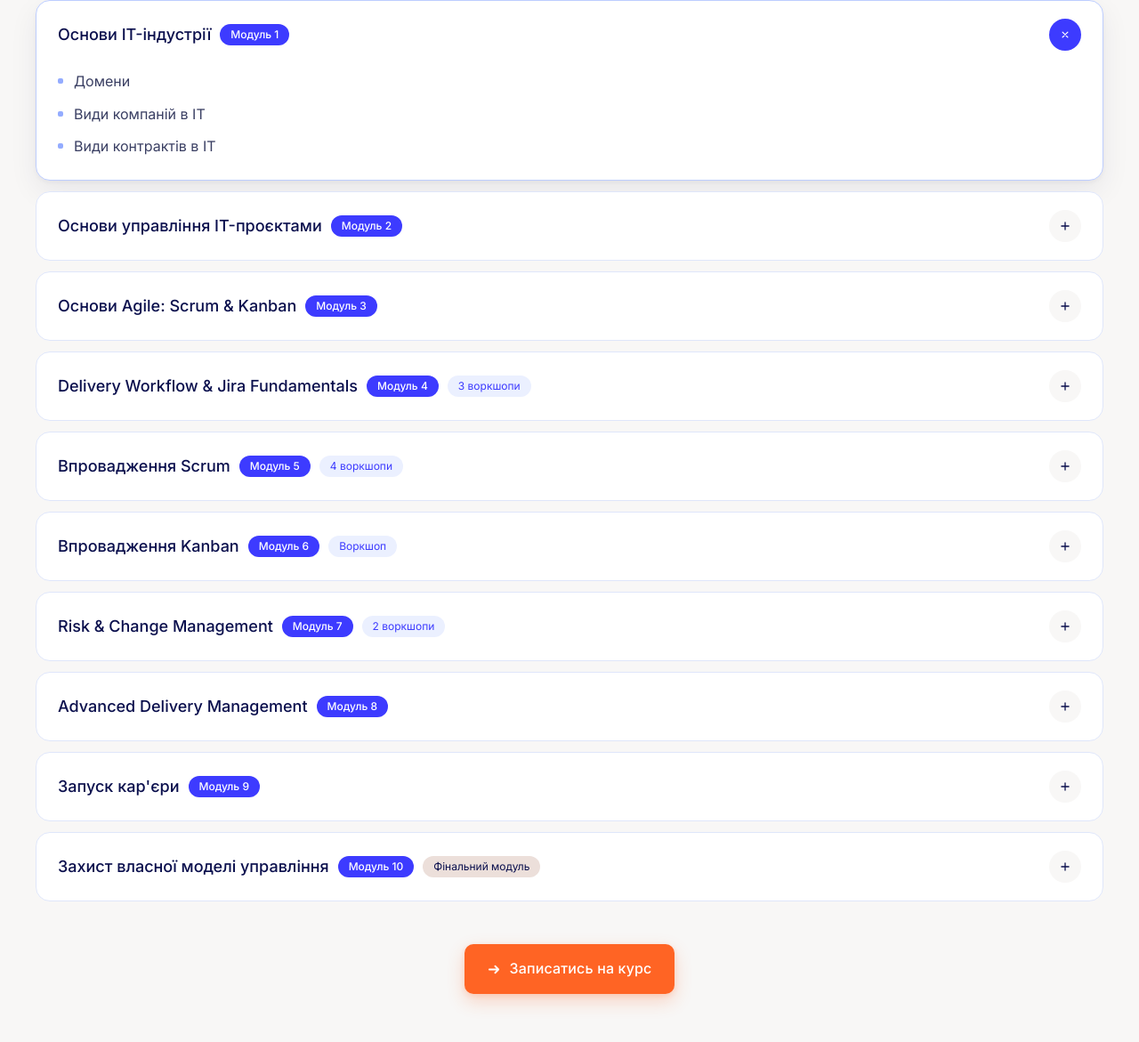
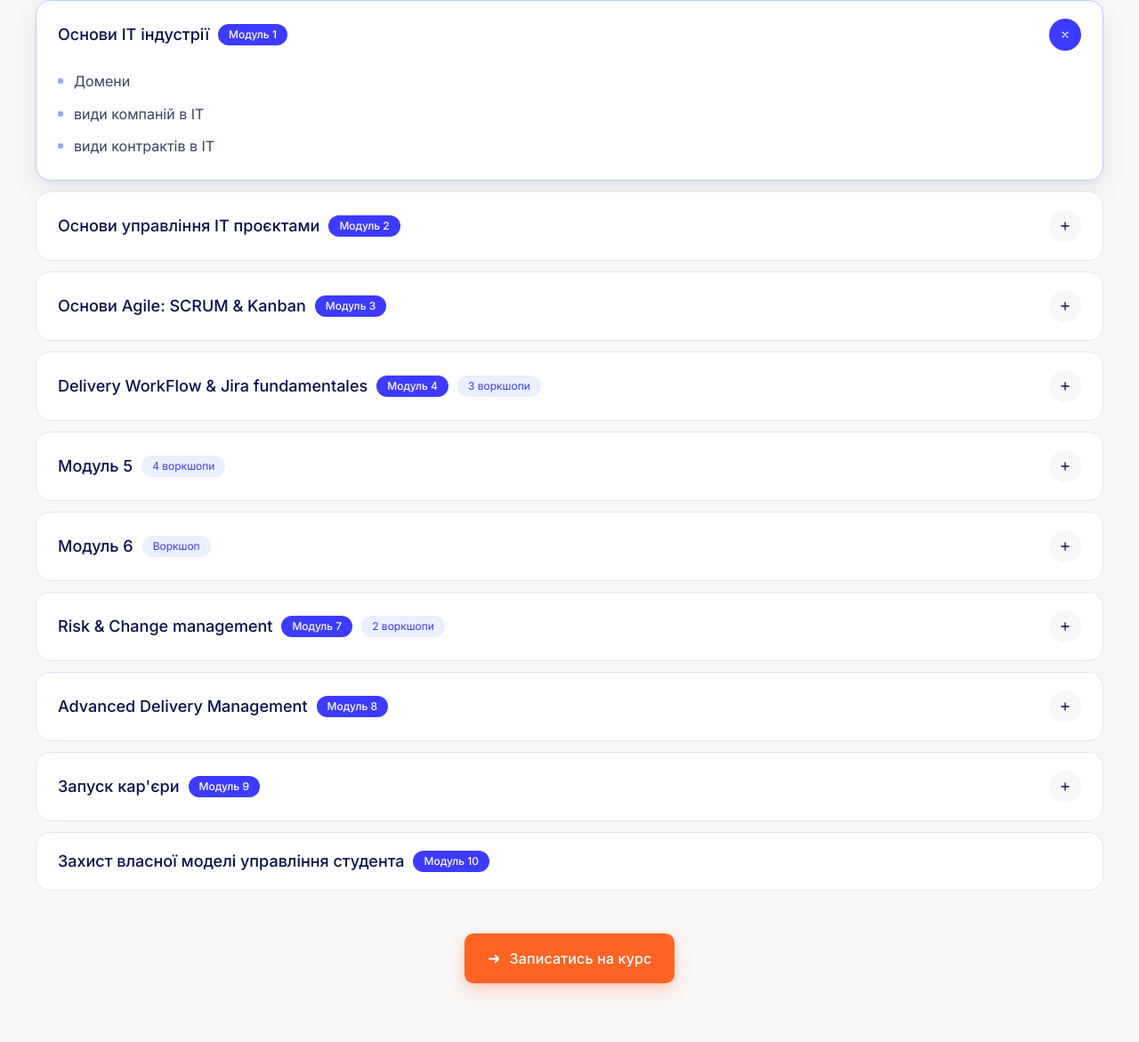
Before and after one commit to GritsenkoIvanKPI/projectdeliverylab, a plain HTML site: page index.html in a window 1280 px wide. Shown: the part 5130-6301 px from the top of the page at 89% size. Drawn offline with nearby package versions, Linux system fonts and the light colour scheme.

Commit message:
Carry the client's module list verbatim
Co-Authored-By: Claude Opus 5 <noreply@anthropic.com>

```diff
--- a/index.html
+++ b/index.html
@@ -709,6 +709,9 @@ section{position:relative}
 }
 .mrow-list li.is-ws::before{background:var(--orange)}
 .mrow-list li.is-ws{color:var(--ink)}
+/* У програмі клієнта останній модуль не має підпунктів — рядок не розкривається. */
+.mrow--static .mrow-head{grid-template-columns:minmax(0,1fr)}
+.mrow--static:hover{border-color:var(--line)}
 .modules-cta{margin-top:var(--s-5);display:flex;justify-content:center}
 
 /* ============================================================
@@ -1588,7 +1591,7 @@ section{position:relative}
       <article class="mrow is-open reveal">
         <button class="mrow-head" aria-expanded="true">
           <span class="mrow-main">
-            <span class="mrow-title">Основи IT-індустрії</span>
+            <span class="mrow-title">Основи IT індустрії</span>
             <span class="tag tag--num">Модуль 1</span>
           </span>
           <span class="mrow-ico" aria-hidden="true">
@@ -1599,8 +1602,8 @@ section{position:relative}
           <div>
             <ul class="mrow-list">
               <li>Домени</li>
-              <li>Види компаній в IT</li>
-              <li>Види контрактів в IT</li>
+              <li>види компаній в IT</li>
+              <li>види контрактів в IT</li>
             </ul>
           </div>
         </div>
@@ -1609,7 +1612,7 @@ section{position:relative}
       <article class="mrow reveal">
         <button class="mrow-head" aria-expanded="false">
           <span class="mrow-main">
-            <span class="mrow-title">Основи управління IT-проєктами</span>
+            <span class="mrow-title">Основи управління IT проєктами</span>
             <span class="tag tag--num">Модуль 2</span>
           </span>
           <span class="mrow-ico" aria-hidden="true">
@@ -1620,10 +1623,10 @@ section{position:relative}
           <div>
             <ul class="mrow-list">
               <li>Стейкхолдери</li>
-              <li>IT-термінологія</li>
+              <li>IT термінінологія</li>
               <li>SDLC</li>
-              <li>Процес. Проєкт. Продукт</li>
-              <li>Хто такий PM</li>
+              <li>Процес. Проект. Продукт.</li>
+              <li>Хто такий ПМ?</li>
             </ul>
           </div>
         </div>
@@ -1632,7 +1635,7 @@ section{position:relative}
       <article class="mrow reveal">
         <button class="mrow-head" aria-expanded="false">
           <span class="mrow-main">
-            <span class="mrow-title">Основи Agile: Scrum &amp; Kanban</span>
+            <span class="mrow-title">Основи Agile: SCRUM &amp; Kanban</span>
             <span class="tag tag--num">Модуль 3</span>
           </span>
           <span class="mrow-ico" aria-hidden="true">
@@ -1643,7 +1646,7 @@ section{position:relative}
           <div>
             <ul class="mrow-list">
               <li>Agile</li>
-              <li>Scrum</li>
+              <li>SCRUM</li>
               <li>Kanban</li>
             </ul>
           </div>
@@ -1653,7 +1656,7 @@ section{position:relative}
       <article class="mrow reveal">
         <button class="mrow-head" aria-expanded="false">
           <span class="mrow-main">
-            <span class="mrow-title">Delivery Workflow &amp; Jira Fundamentals</span>
+            <span class="mrow-title">Delivery WorkFlow &amp; Jira fundamentales</span>
             <span class="tag tag--num">Модуль 4</span>
             <span class="tag tag--ws">3 воркшопи</span>
           </span>
@@ -1665,11 +1668,11 @@ section{position:relative}
           <div>
             <ul class="mrow-list">
               <li>Delivery Status Flow. Ролі та правила переходів між статусами</li>
-              <li class="is-ws">Воркшоп: опис процесів у Confluence</li>
+              <li class="is-ws">Workshop - Опис процесів в Confluence</li>
               <li>DoR, DoD</li>
-              <li class="is-ws">Воркшоп: створення проєкту в Jira. Налаштування Delivery workflow</li>
+              <li class="is-ws">Workshop - Створення проекту в JIRA. Налаштування Delivery workflow.</li>
               <li>Як описувати задачі</li>
-              <li class="is-ws">Воркшоп: створення задач та визначення виконавця в Jira</li>
+              <li class="is-ws">Workshop. Створення задач та визначення виконавця в JIRA</li>
             </ul>
           </div>
         </div>
@@ -1678,8 +1681,7 @@ section{position:relative}
       <article class="mrow reveal">
         <button class="mrow-head" aria-expanded="false">
           <span class="mrow-main">
-            <span class="mrow-title">Впровадження Scrum</span>
-            <span class="tag tag--num">Модуль 5</span>
+            <span class="mrow-title">Модуль 5</span>
             <span class="tag tag--ws">4 воркшопи</span>
           </span>
           <span class="mrow-ico" aria-hidden="true">
@@ -1689,12 +1691,12 @@ section{position:relative}
         <div class="mrow-body">
           <div>
             <ul class="mrow-list">
-              <li>Як впровадити Scrum з нуля</li>
+              <li>Як впровадити SCRUM з нуля</li>
               <li>Grooming та оцінка задач</li>
-              <li class="is-ws">Воркшоп: симуляція Grooming Session</li>
-              <li class="is-ws">Воркшоп: Poker Planning</li>
-              <li class="is-ws">Воркшоп: метрики Scrum. Як зробити Velocity Chart</li>
-              <li class="is-ws">Воркшоп: Scrum ceremonies</li>
+              <li class="is-ws">Workshop. Симуляція Grooming Session</li>
+              <li class="is-ws">Workshop. Poker Planning</li>
+              <li class="is-ws">Workshop. Метріки SCRUM. Як зробити Velocity Chart</li>
+              <li class="is-ws">Workshop. Scrum ceremonies</li>
             </ul>
           </div>
         </div>
@@ -1703,8 +1705,7 @@ section{position:relative}
       <article class="mrow reveal">
         <button class="mrow-head" aria-expanded="false">
           <span class="mrow-main">
-            <span class="mrow-title">Впровадження Kanban</span>
-            <span class="tag tag--num">Модуль 6</span>
+            <span class="mrow-title">Модуль 6</span>
             <span class="tag tag--ws">Воркшоп</span>
           </span>
           <span class="mrow-ico" aria-hidden="true">
@@ -1715,7 +1716,7 @@ section{position:relative}
           <div>
             <ul class="mrow-list">
               <li>Як імплементувати Kanban</li>
-              <li class="is-ws">Воркшоп: як налаштувати Kanban у Jira. Метрики Kanban</li>
+              <li class="is-ws">Workshop. Як налаштувати Kanban в JIRA. Метріки Kanban.</li>
             </ul>
           </div>
         </div>
@@ -1724,7 +1725,7 @@ section{position:relative}
       <article class="mrow reveal">
         <button class="mrow-head" aria-expanded="false">
           <span class="mrow-main">
-            <span class="mrow-title">Risk &amp; Change Management</span>
+            <span class="mrow-title">Risk &amp; Change management</span>
             <span class="tag tag--num">Модуль 7</span>
             <span class="tag tag--ws">2 воркшопи</span>
           </span>
@@ -1735,8 +1736,8 @@ section{position:relative}
         <div class="mrow-body">
           <div>
             <ul class="mrow-list">
-              <li class="is-ws">Воркшоп: як працювати з ризиками</li>
-              <li class="is-ws">Воркшоп: як управляти змінами</li>
+              <li class="is-ws">Workshop. Як працювати з ризиками</li>
+              <li class="is-ws">Workshop. Як управляти змінами</li>
             </ul>
           </div>
         </div>
@@ -1756,7 +1757,7 @@ section{position:relative}
           <div>
             <ul class="mrow-list">
               <li>Blocked task</li>
-              <li>QA в delivery-процесі: QA First approach та testing reporting</li>
+              <li>QA в Delivery process: QA first approach та Testing reporting</li>
               <li>Release management</li>
             </ul>
           </div>
@@ -1776,7 +1777,7 @@ section{position:relative}
         <div class="mrow-body">
           <div>
             <ul class="mrow-list">
-              <li>Підготовка та оптимізація CV і LinkedIn</li>
+              <li>Підготовка на оптимізація CV та Linkdn</li>
               <li>Ресурси для пошуку вакансій</li>
               <li>Як проводити співбесіду</li>
             </ul>
@@ -1784,23 +1785,12 @@ section{position:relative}
         </div>
       </article>
 
-      <article class="mrow reveal">
-        <button class="mrow-head" aria-expanded="false">
+      <article class="mrow mrow--static reveal">
+        <div class="mrow-head">
           <span class="mrow-main">
-            <span class="mrow-title">Захист власної моделі управління</span>
+            <span class="mrow-title">Захист власної моделі управління студента</span>
             <span class="tag tag--num">Модуль 10</span>
-            <span class="tag tag--key">Фінальний модуль</span>
           </span>
-          <span class="mrow-ico" aria-hidden="true">
-            <svg viewBox="0 0 24 24"><path d="M12 5v14M5 12h14"/></svg>
-          </span>
-        </button>
-        <div class="mrow-body">
-          <div>
-            <ul class="mrow-list">
-              <li>Захист моделі управління, яку ви зібрали за час курсу</li>
-            </ul>
-          </div>
         </div>
       </article>
     </div>
```
